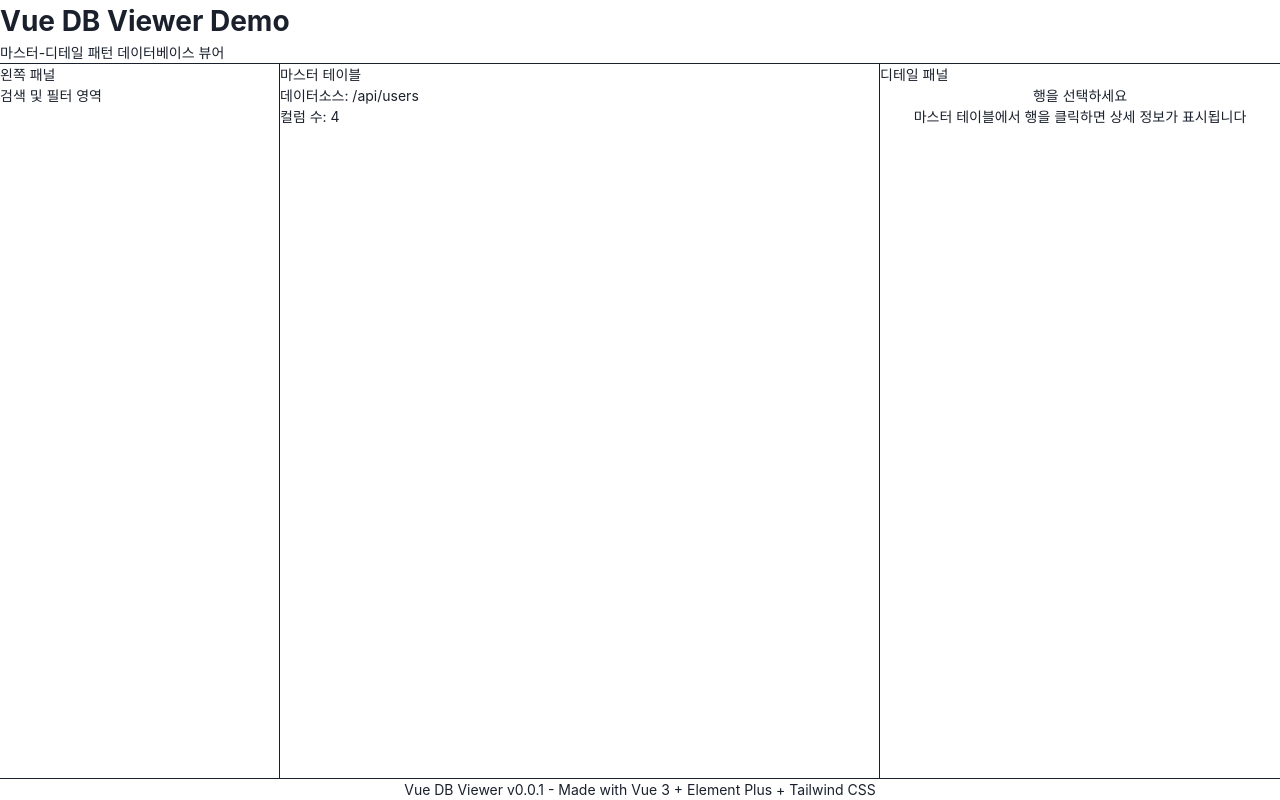
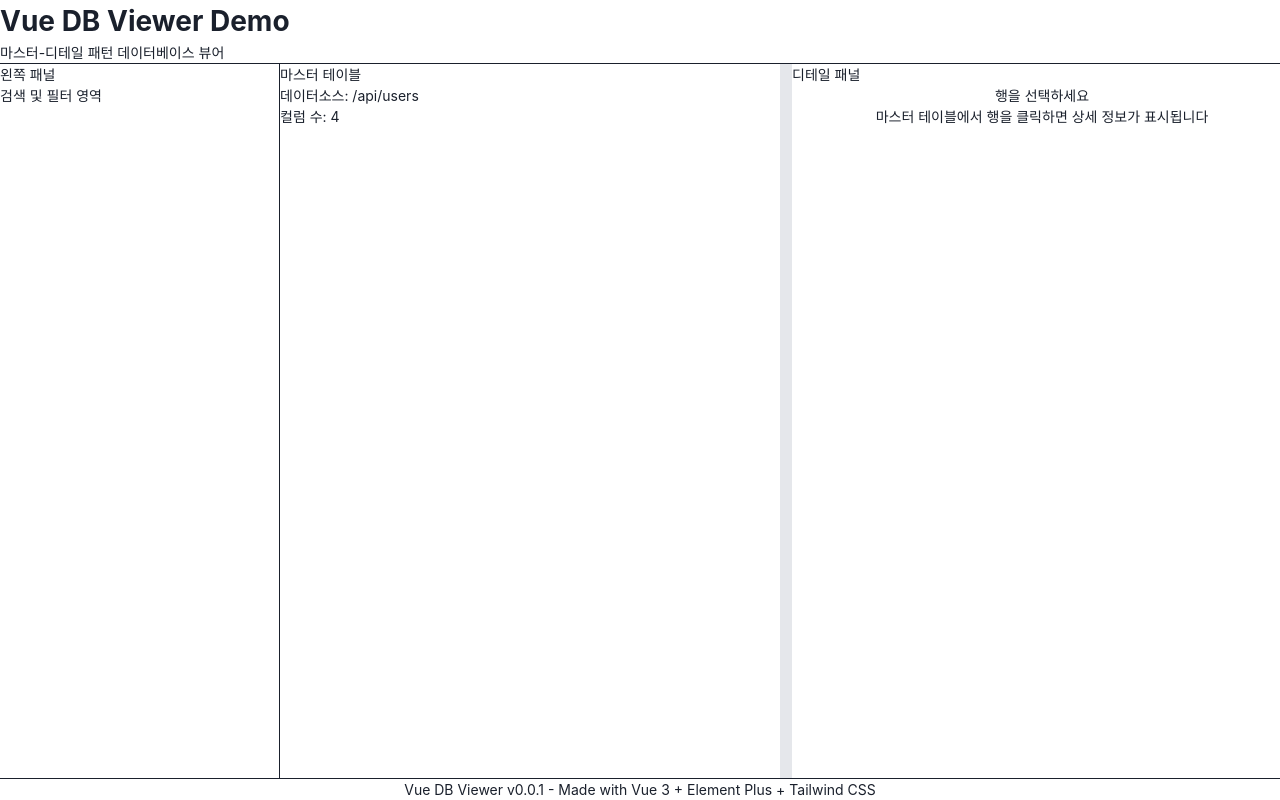
Before and after one commit to sodevv2025/vue-db-viewer, a Vue app: page / in a window 1280 px wide. Built offline with nearby package versions, Linux system fonts and the light colour scheme.

Commit message:
Implement resizable split pane functionality
- Add useSplitPane composable for drag logic
- Create VDBResizer component for visual drag handle
- Create VDBSplitPane container component
- Integrate VDBSplitPane into VueDBViewer
- Support min/max width constraints and conditional renderin

```diff
--- a/src/App.vue
+++ b/src/App.vue
@@ -10,7 +10,7 @@ const selectedRow = ref<SelectedRow>(null)
 const config: VueDBViewerConfig = {
   // 레이아웃 설정
   layout: {
-    splitRatio: 0.6,
+    splitRatio: 0.5,
     resizable: true,
   },
 
--- a/src/components/VueDBViewer.vue
+++ b/src/components/VueDBViewer.vue
@@ -1,5 +1,6 @@
 <script setup lang="ts">
 import { ref, computed, provide } from 'vue'
+import VDBSplitPane from './layout/VDBSplitPane.vue'
 import type { VueDBViewerConfig, SelectedRow } from '../types'
 
 /**
@@ -84,12 +85,12 @@ provide('vdb-selected-row', internalSelectedRow)
         </div>
       </aside>
 
-      <!-- Main Content (Master + Detail) -->
-      <div class="vdb-content flex-1 flex overflow-hidden">
-        <!-- Master Table Section -->
+      <!-- Main Content (Master + Detail) with SplitPane -->
+      <div class="vdb-content flex-1 overflow-hidden">
+        <!-- Master only (no detail panel) -->
         <section
-          class="vdb-master bg-white border-r border-gray-200 overflow-auto"
-          :style="{ width: hasDetailPanel ? `${layoutConfig.splitRatio * 100}%` : '100%' }"
+          v-if="!hasDetailPanel"
+          class="vdb-master bg-white h-full overflow-auto"
         >
           <div class="p-4">
             <div class="text-xl font-bold mb-4">마스터 테이블</div>
@@ -102,18 +103,32 @@ provide('vdb-selected-row', internalSelectedRow)
           </div>
         </section>
 
-        <!-- Resizer (드래그 가능한 구분선) -->
-        <div
-          v-if="hasDetailPanel && layoutConfig.resizable"
-          class="vdb-resizer w-1 bg-gray-300 hover:bg-blue-500 cursor-col-resize transition-colors"
-        />
+        <!-- Master + Detail with SplitPane -->
+        <VDBSplitPane
+          v-else
+          :initial-ratio="layoutConfig.splitRatio"
+          :min-left-width="layoutConfig.minMasterWidth"
+          :min-right-width="layoutConfig.minDetailWidth"
+          :resizable="layoutConfig.resizable"
+        >
+          <!-- Master Table -->
+          <template #left>
+            <section class="vdb-master bg-white h-full">
+              <div class="p-4">
+                <div class="text-xl font-bold mb-4">마스터 테이블</div>
+                <div class="text-sm text-gray-500 mb-4">
+                  데이터소스: {{ typeof config.master.dataSource === 'string' ? config.master.dataSource : '배열' }}
+                </div>
+                <div class="text-sm text-gray-500">
+                  컬럼 수: {{ config.master.columns.length }}
+                </div>
+              </div>
+            </section>
+          </template>
 
-        <!-- Detail Panel Section -->
-        <section
-          v-if="hasDetailPanel"
-          class="vdb-detail bg-white overflow-auto"
-          :style="{ width: `${(1 - layoutConfig.splitRatio) * 100}%` }"
-        >
+          <!-- Detail Panel -->
+          <template #right>
+            <section class="vdb-detail bg-white h-full">
               <div class="p-4">
                 <div class="text-xl font-bold mb-4">디테일 패널</div>
                 <div v-if="!internalSelectedRow" class="text-center py-12 text-gray-400">
@@ -125,6 +140,8 @@ provide('vdb-selected-row', internalSelectedRow)
                 </div>
               </div>
             </section>
+          </template>
+        </VDBSplitPane>
       </div>
     </main>
 
--- /dev/null
+++ b/src/components/layout/VDBResizer.vue
@@ -0,0 +1,70 @@
+<script setup lang="ts">
+/**
+ * VDBResizer - 좌우 분할 리사이저 바
+ *
+ * 마우스 드래그로 좌우 패널의 크기를 조절할 수 있는 구분선 컴포넌트
+ *
+ * @example
+ * <VDBResizer @mousedown="handleMouseDown" />
+ */
+
+// Emits
+const emit = defineEmits<{
+  /** 마우스 다운 이벤트 */
+  mousedown: [event: MouseEvent]
+}>()
+
+// Methods
+const handleMouseDown = (event: MouseEvent) => {
+  emit('mousedown', event)
+}
+</script>
+
+<template>
+  <div
+    class="vdb-resizer"
+    @mousedown="handleMouseDown"
+  >
+    <div class="vdb-resizer-handle" />
+  </div>
+</template>
+
+<style scoped>
+.vdb-resizer {
+  position: relative;
+  width: 12px;
+  background-color: #e5e7eb;
+  cursor: col-resize;
+  user-select: none;
+  touch-action: none;
+  transition: background-color 150ms ease;
+  flex-shrink: 0;
+}
+
+.vdb-resizer:hover {
+  background-color: #9ca3af;
+}
+
+.vdb-resizer:active,
+.vdb-resizer.dragging {
+  background-color: #6b7280;
+}
+
+/* 중앙 핸들 표시 (선택사항) */
+.vdb-resizer-handle {
+  position: absolute;
+  top: 50%;
+  left: 50%;
+  transform: translate(-50%, -50%);
+  width: 6px;
+  height: 40px;
+  background-color: rgba(0, 0, 0, 0.1);
+  border-radius: 3px;
+  opacity: 0;
+  transition: opacity 150ms ease;
+}
+
+.vdb-resizer:hover .vdb-resizer-handle {
+  opacity: 1;
+}
+</style>
--- /dev/null
+++ b/src/components/layout/VDBSplitPane.vue
@@ -0,0 +1,83 @@
+<script setup lang="ts">
+import { ref } from 'vue'
+import VDBResizer from './VDBResizer.vue'
+import { useSplitPane } from '../../composables/useSplitPane'
+
+/**
+ * VDBSplitPane - 좌우 분할 패널 컨테이너
+ *
+ * 두 개의 패널을 좌우로 배치하고, 리사이저로 크기를 조절할 수 있습니다.
+ *
+ * @example
+ * <VDBSplitPane
+ *   :initial-ratio="0.6"
+ *   :min-left-width="400"
+ *   :min-right-width="400"
+ *   :resizable="true"
+ * >
+ *   <template #left>왼쪽 패널</template>
+ *   <template #right>오른쪽 패널</template>
+ * </VDBSplitPane>
+ */
+
+interface Props {
+  /** 초기 분할 비율 (0~1) @default 0.5 */
+  initialRatio?: number
+  /** 왼쪽 패널 최소 너비(px) @default 400 */
+  minLeftWidth?: number
+  /** 오른쪽 패널 최소 너비(px) @default 400 */
+  minRightWidth?: number
+  /** 리사이저 활성화 여부 @default true */
+  resizable?: boolean
+}
+
+const props = withDefaults(defineProps<Props>(), {
+  initialRatio: 0.5,
+  minLeftWidth: 400,
+  minRightWidth: 400,
+  resizable: true,
+})
+
+// Container ref
+const containerRef = ref<HTMLElement>()
+
+// useSplitPane composable
+const { leftWidth, rightWidth, handleMouseDown } = useSplitPane(containerRef, {
+  initialRatio: props.initialRatio,
+  minLeftWidth: props.minLeftWidth,
+  minRightWidth: props.minRightWidth,
+  resizable: props.resizable,
+})
+</script>
+
+<template>
+  <div ref="containerRef" class="vdb-split-pane">
+    <!-- Left Panel -->
+    <div class="vdb-split-pane-left" :style="{ width: leftWidth }">
+      <slot name="left" />
+    </div>
+
+    <!-- Resizer -->
+    <VDBResizer v-if="resizable" @mousedown="handleMouseDown" />
+
+    <!-- Right Panel -->
+    <div class="vdb-split-pane-right" :style="{ width: rightWidth }">
+      <slot name="right" />
+    </div>
+  </div>
+</template>
+
+<style scoped>
+.vdb-split-pane {
+  display: flex;
+  width: 100%;
+  height: 100%;
+  overflow: hidden;
+}
+
+.vdb-split-pane-left,
+.vdb-split-pane-right {
+  overflow: auto;
+  flex-shrink: 0;
+}
+</style>
--- /dev/null
+++ b/src/composables/useSplitPane.ts
@@ -0,0 +1,118 @@
+import { ref, computed, onMounted, onUnmounted, type Ref } from 'vue'
+
+/**
+ * useSplitPane - 좌우 분할 패널 관리 Composable
+ *
+ * @param containerRef - 컨테이너 요소 ref
+ * @param options - 분할 옵션
+ * @returns 분할 패널 상태 및 메서드
+ *
+ * @example
+ * const containerRef = ref<HTMLElement>()
+ * const { splitRatio, handleMouseDown } = useSplitPane(containerRef, {
+ *   initialRatio: 0.5,
+ *   minLeftWidth: 400,
+ *   minRightWidth: 400
+ * })
+ */
+export function useSplitPane(
+  containerRef: Ref<HTMLElement | undefined>,
+  options: {
+    /** 초기 분할 비율 (0~1) @default 0.5 */
+    initialRatio?: number
+    /** 왼쪽 패널 최소 너비(px) @default 400 */
+    minLeftWidth?: number
+    /** 오른쪽 패널 최소 너비(px) @default 400 */
+    minRightWidth?: number
+    /** 리사이저 활성화 여부 @default true */
+    resizable?: boolean
+  } = {}
+) {
+  const {
+    initialRatio = 0.5,
+    minLeftWidth = 400,
+    minRightWidth = 400,
+    resizable = true,
+  } = options
+
+  // State
+  const splitRatio = ref(initialRatio)
+  const isDragging = ref(false)
+
+  // Computed
+  const leftWidth = computed(() => `${splitRatio.value * 100}%`)
+  const rightWidth = computed(() => `${(1 - splitRatio.value) * 100}%`)
+
+  // 드래그 시작
+  const handleMouseDown = (event: MouseEvent) => {
+    if (!resizable || !containerRef.value) return
+
+    event.preventDefault()
+    isDragging.value = true
+
+    // 마우스 커서 변경
+    document.body.style.cursor = 'col-resize'
+    document.body.style.userSelect = 'none'
+  }
+
+  // 드래그 중
+  const handleMouseMove = (event: MouseEvent) => {
+    if (!isDragging.value || !containerRef.value) return
+
+    const container = containerRef.value
+    const containerRect = container.getBoundingClientRect()
+    const containerWidth = containerRect.width
+
+    // 마우스 위치를 기준으로 새로운 분할 비율 계산
+    const mouseX = event.clientX - containerRect.left
+    let newRatio = mouseX / containerWidth
+
+    // 최소/최대 너비 제한 적용
+    const minLeftRatio = minLeftWidth / containerWidth
+    const maxLeftRatio = 1 - minRightWidth / containerWidth
+
+    newRatio = Math.max(minLeftRatio, Math.min(maxLeftRatio, newRatio))
+
+    splitRatio.value = newRatio
+  }
+
+  // 드래그 종료
+  const handleMouseUp = () => {
+    if (!isDragging.value) return
+
+    isDragging.value = false
+
+    // 마우스 커서 복원
+    document.body.style.cursor = ''
+    document.body.style.userSelect = ''
+  }
+
+  // 이벤트 리스너 등록
+  onMounted(() => {
+    if (resizable) {
+      document.addEventListener('mousemove', handleMouseMove)
+      document.addEventListener('mouseup', handleMouseUp)
+    }
+  })
+
+  // 이벤트 리스너 제거
+  onUnmounted(() => {
+    if (resizable) {
+      document.removeEventListener('mousemove', handleMouseMove)
+      document.removeEventListener('mouseup', handleMouseUp)
+    }
+  })
+
+  return {
+    /** 현재 분할 비율 (0~1) */
+    splitRatio,
+    /** 드래그 중 여부 */
+    isDragging,
+    /** 왼쪽 패널 너비 (%) */
+    leftWidth,
+    /** 오른쪽 패널 너비 (%) */
+    rightWidth,
+    /** 리사이저 마우스다운 핸들러 */
+    handleMouseDown,
+  }
+}
```
Lines whose indentation alone changed are shown as unchanged.
